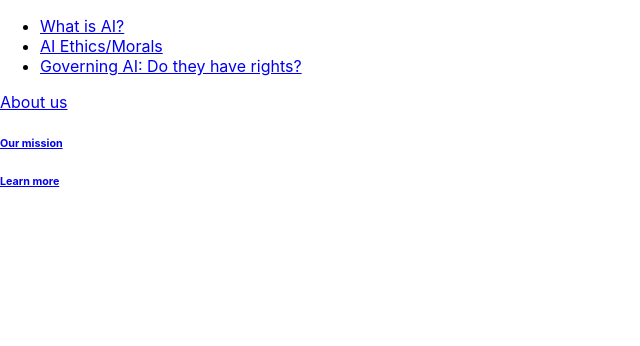
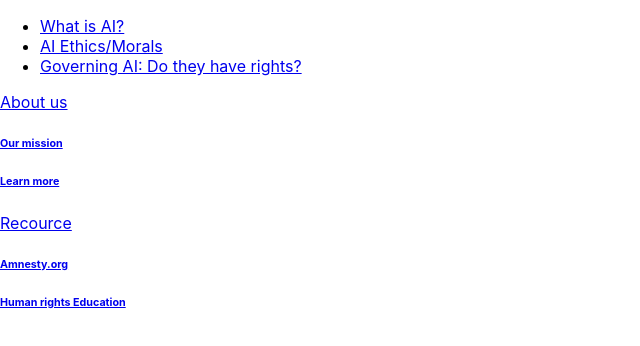
Before and after one commit to BladeKitana732/AI-Report, a React (Create React App) app in the folder ai-report/: page /ai-ethics in a window 1280 px wide. Shown: the top 346 px of the page, without its empty margins (0-640 px from the left). Built offline with nearby package versions, Linux system fonts and the light colour scheme.

Commit message:
added second anchor tag with same format

```diff
--- a/ai-report/src/components/Ethics.js
+++ b/ai-report/src/components/Ethics.js
@@ -13,6 +13,12 @@ export default class Ethics extends Component {
                                 <h6>Our mission</h6>
                                 <h6>Learn more</h6>
                             </a>
+
+                            <a href="#0" class="item">
+                                <span>Recource</span>
+                                <h6>Amnesty.org</h6>
+                                <h6>Human rights Education</h6>
+                            </a>
                         </div>
                     </div>
                 </footer>
```
